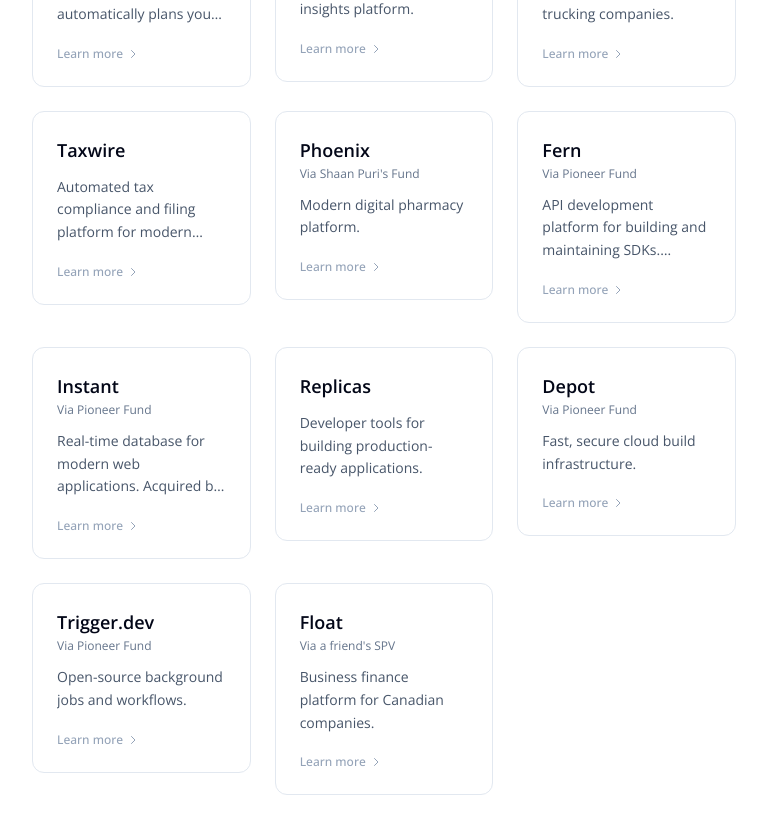
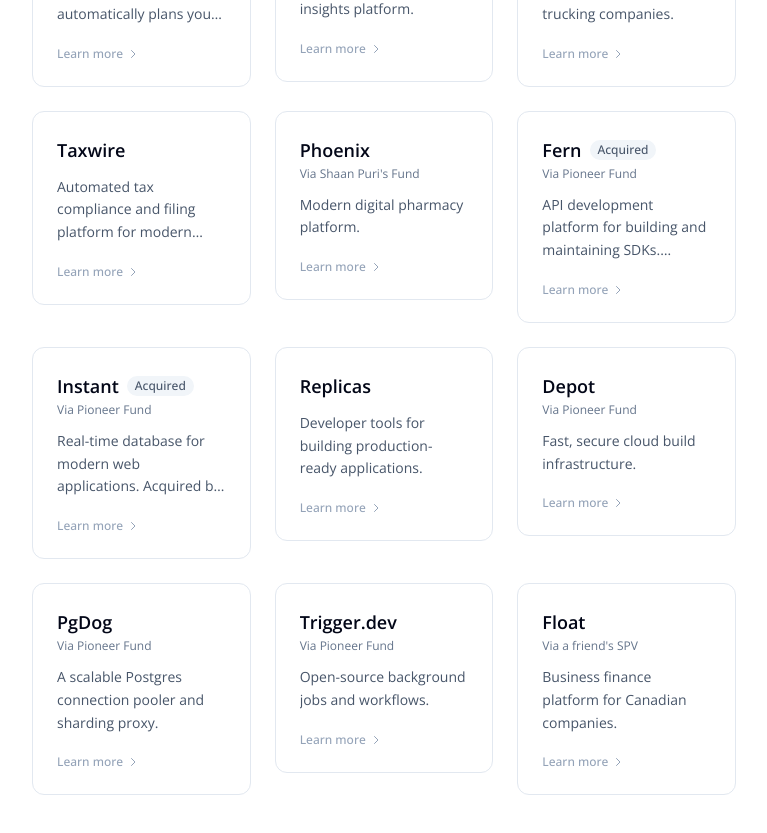
Before and after one commit to zlwaterfield/website, a Next.js app: page / in a window 1280 px wide. Shown: the part 2300-3133 px from the top of the page, without its empty margins (256-1023 px from the left). Built offline with nearby package versions, Linux system fonts and the light colour scheme; no server answers; a web font is replaced by a local one.

Commit message:
Update additional investment details
Co-authored-by: zlwaterfield <6392501+zlwaterfield@users.noreply.github.com>

```diff
--- a/app/page.tsx
+++ b/app/page.tsx
@@ -126,9 +126,16 @@ const InvestmentCard = ({ investment }: { investment: Investment }) => {
 
         <div className="relative flex flex-col gap-3 p-6">
           <div>
-            <h3 className="text-lg font-semibold text-slate-950">
-            {investment.name}
-            </h3>
+            <div className="flex items-center gap-2">
+              <h3 className="text-lg font-semibold text-slate-950">
+                {investment.name}
+              </h3>
+              {investment.status === 'acquired' && (
+                <span className="rounded-full bg-slate-100 px-2 py-0.5 text-xs font-medium text-slate-600">
+                  Acquired
+                </span>
+              )}
+            </div>
             {investment.investedVia && (
               <p className="mt-0.5 text-xs text-slate-500">{investment.investedVia}</p>
             )}
--- a/data/investments.json
+++ b/data/investments.json
@@ -63,8 +63,9 @@
         "investedVia": "Via Pioneer Fund",
         "description": "API development platform for building and maintaining SDKs. Acquired by Postman.",
         "url": "https://buildwithfern.com",
-        "brandColor": "#2563eb",
-        "brandAccent": "#f97316"
+        "brandColor": "#22c55e",
+        "brandAccent": "#171717",
+        "status": "acquired"
     },
     {
         "name": "Instant",
@@ -73,7 +74,8 @@
         "url": "https://www.instantdb.com/",
         "brandColor": "#1a161b",
         "brandAccent": "#f7f0e5",
-        "brandHighlight": "#f05a28"
+        "brandHighlight": "#f05a28",
+        "status": "acquired"
     },
     {
         "name": "Replicas",
@@ -91,19 +93,27 @@
         "brandAccent": "#171717"
     },
     {
+        "name": "PgDog",
+        "investedVia": "Via Pioneer Fund",
+        "description": "A scalable Postgres connection pooler and sharding proxy.",
+        "url": "https://pgdog.dev/",
+        "brandColor": "#2563eb",
+        "brandAccent": "#60a5fa"
+    },
+    {
         "name": "Trigger.dev",
         "investedVia": "Via Pioneer Fund",
         "description": "Open-source background jobs and workflows.",
         "url": "https://trigger.dev",
-        "brandColor": "#41ff54",
-        "brandAccent": "#a4ff53"
+        "brandColor": "#22c55e",
+        "brandAccent": "#8b5cf6"
     },
     {
         "name": "Float",
         "investedVia": "Via a friend's SPV",
         "description": "Business finance platform for Canadian companies.",
         "url": "https://floatfinancial.com",
-        "brandColor": "#22c55e",
-        "brandAccent": "#06b6d4"
+        "brandColor": "#2563eb",
+        "brandAccent": "#60a5fa"
     }
 ]
--- a/types/investments.d.ts
+++ b/types/investments.d.ts
@@ -6,4 +6,5 @@ export interface Investment {
   brandColor: string;
   brandAccent: string;
   brandHighlight?: string;
+  status?: 'acquired';
 }
```
